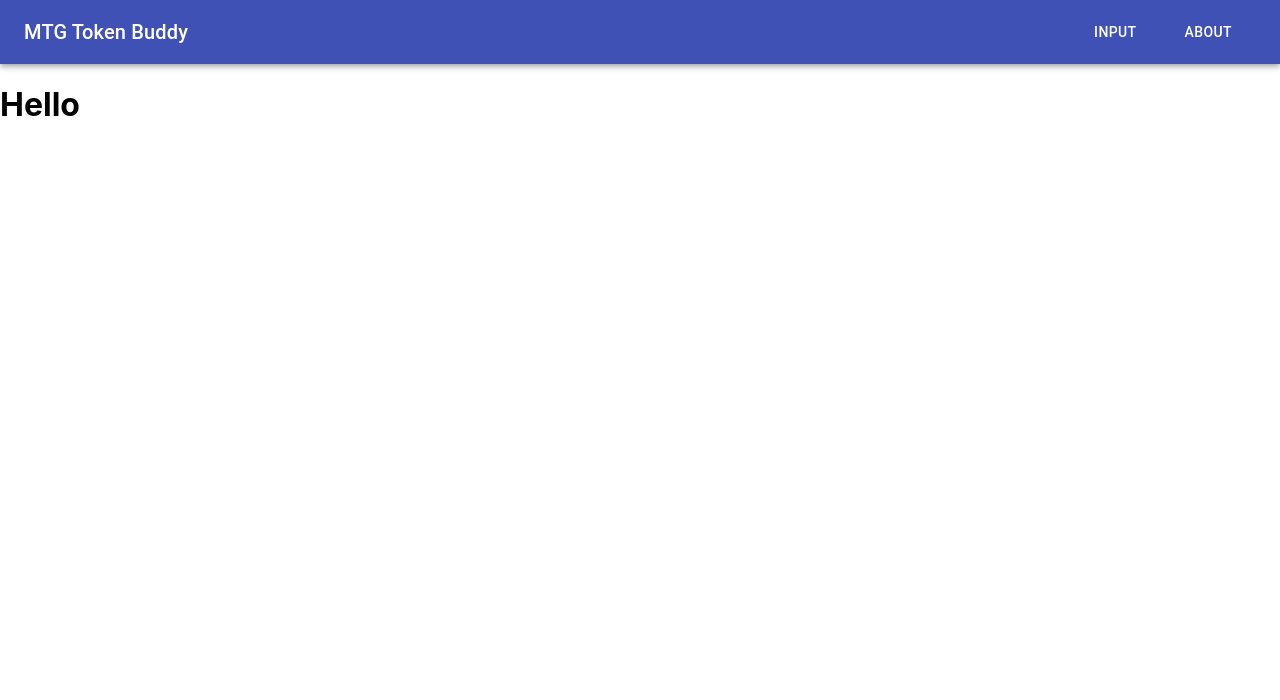
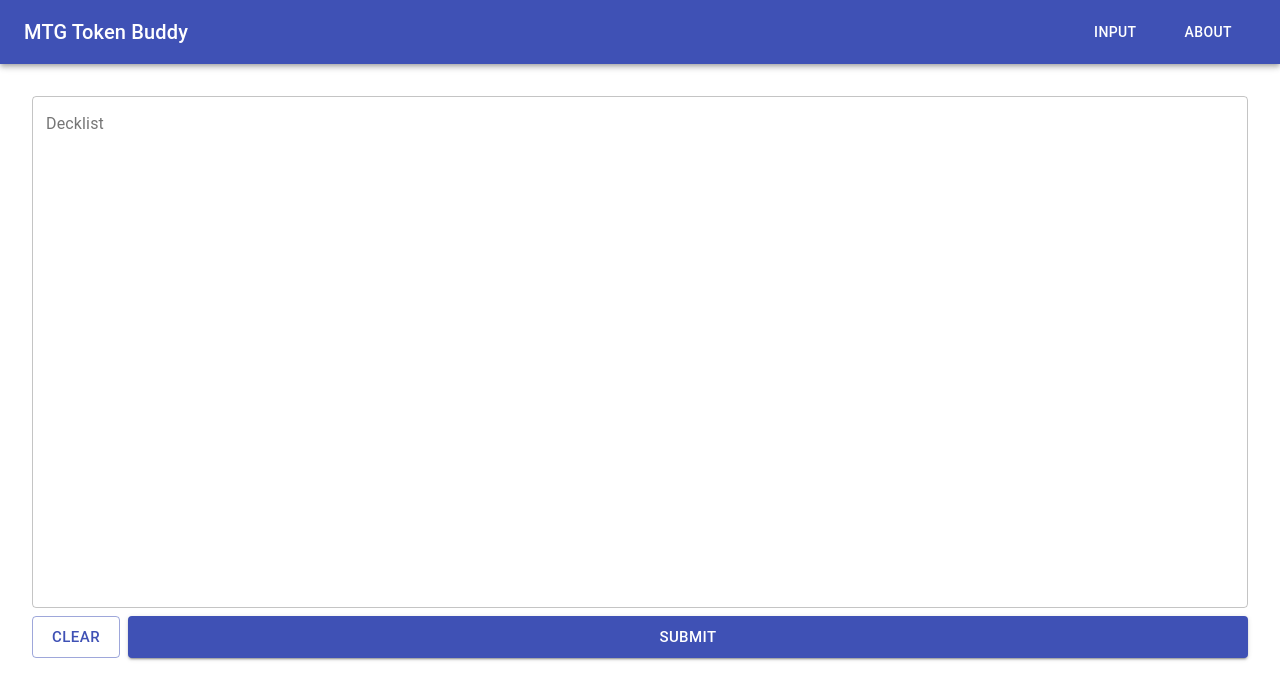
Before and after one commit to NandaScott/mtg-token-buddy, a React (Create React App) app: page /input in a window 1280 px wide. Shown: the top 700 px of the page. Built offline with nearby package versions, Linux system fonts and the light colour scheme.

Commit message:
Checkpoint

```diff
--- a/package.json
+++ b/package.json
@@ -5,6 +5,7 @@
   "dependencies": {
     "@material-ui/core": "^4.12.2",
     "@material-ui/icons": "^4.11.2",
+    "@material-ui/lab": "^4.0.0-alpha.60",
     "@testing-library/jest-dom": "^5.14.1",
     "@testing-library/react": "^11.2.7",
     "@testing-library/user-event": "^12.8.3",
--- /dev/null
+++ b/src/components/decklist-input/decklist-input.tsx
@@ -0,0 +1,35 @@
+import React from 'react';
+import { Box, TextField } from '@material-ui/core';
+
+interface DecklistInputProps {
+  currentInput: string;
+  error?: boolean;
+  handleInput: (
+    e: React.ChangeEvent<HTMLTextAreaElement | HTMLInputElement>,
+  ) => void;
+  className?: string;
+}
+
+export default function DecklistInput(props: DecklistInputProps) {
+  const { currentInput, handleInput, error, className } = props;
+
+  return (
+    <Box flexGrow={1} className={className}>
+      <TextField
+        error={error}
+        onChange={handleInput}
+        value={currentInput}
+        fullWidth
+        multiline
+        rows={25}
+        variant="outlined"
+        label="Decklist"
+      />
+    </Box>
+  );
+}
+
+DecklistInput.defaultProps = {
+  error: false,
+  className: '',
+};
--- /dev/null
+++ b/src/components/snackbars/alert.tsx
@@ -0,0 +1,26 @@
+import React from 'react';
+import MuiAlert, { Color } from '@material-ui/lab/Alert';
+import { Children } from 'interfaces/util-interfaces';
+
+interface AlertProps extends Children {
+  onClose?: (e: React.SyntheticEvent) => void;
+  severity?: Color;
+}
+
+const Alert = ({ onClose, severity, children }: AlertProps) => (
+  <MuiAlert
+    elevation={6}
+    variant="filled"
+    onClose={onClose}
+    severity={severity}
+  >
+    {children}
+  </MuiAlert>
+);
+
+Alert.defaultProps = {
+  onClose: undefined,
+  severity: undefined,
+};
+
+export default Alert;
--- /dev/null
+++ b/src/components/snackbars/custom-snackbars.tsx
@@ -0,0 +1,47 @@
+import React from 'react';
+import { Snackbar, SnackbarCloseReason } from '@material-ui/core';
+import Alert from './alert';
+
+interface CustomSnackbarsProps {
+  open: boolean;
+  message: string;
+  snackbarControl: React.Dispatch<
+    React.SetStateAction<{
+      in: boolean;
+      message: string;
+    }>
+  >;
+}
+
+export default function CustomSnackbars(props: CustomSnackbarsProps) {
+  const { open, message, snackbarControl } = props;
+
+  const handleClose = (
+    event: React.SyntheticEvent,
+    reason: SnackbarCloseReason,
+  ) => {
+    if (reason === 'clickaway') {
+      return;
+    }
+
+    snackbarControl({ in: false, message: '' });
+  };
+
+  const alertClose = (e: React.SyntheticEvent) =>
+    snackbarControl({ in: false, message: '' });
+
+  return (
+    <div>
+      <Snackbar
+        open={open}
+        autoHideDuration={6000}
+        onClose={handleClose}
+        anchorOrigin={{ horizontal: 'right', vertical: 'bottom' }}
+      >
+        <Alert onClose={alertClose} severity="error">
+          {message}
+        </Alert>
+      </Snackbar>
+    </div>
+  );
+}
--- /dev/null
+++ b/src/interfaces/util-interfaces.ts
@@ -0,0 +1,5 @@
+import React from 'react';
+
+export interface Children {
+  children?: React.ReactNode;
+}
--- a/src/pages/input-page/input-page.tsx
+++ b/src/pages/input-page/input-page.tsx
@@ -1,6 +1,94 @@
-import React from 'react';
+import React, { useState, useCallback } from 'react';
+import { Box, Button, makeStyles } from '@material-ui/core';
+import DecklistInput from 'components/decklist-input/decklist-input';
+import CustomSnackbars from 'components/snackbars/custom-snackbars';
+import { parser, validateInput } from 'utils/utils';
 import { InputPageProps } from './input-page-interfaces';
 
+const useStyles = makeStyles((theme) => ({
+  input: {
+    marginBottom: theme.spacing(),
+  },
+  buttonWrapper: {
+    display: 'flex',
+    margin: theme.spacing(1, 0),
+  },
+  button: {
+    flexGrow: 1,
+    marginLeft: theme.spacing(),
+  },
+}));
+
 export default function InputPage(props: InputPageProps) {
-  return <h1>Hello</h1>;
+  const classes = useStyles();
+  const [decklist, setDecklist] = useState('');
+  const [inputError, setInputError] = useState(false);
+  const [snackbar, setSnackbar] = useState({
+    in: false,
+    message: '',
+  });
+
+  const validate = useCallback(() => {
+    const decklistMatches = validateInput(decklist);
+
+    if (decklistMatches) {
+      const parsedDecklist = parser(decklist);
+      console.log(parsedDecklist);
+      // api call
+    } else {
+      setInputError(true);
+      setSnackbar({ in: true, message: 'Format does not match' });
+    }
+  }, [decklist]);
+
+  const handleInput = useCallback(
+    (e: React.ChangeEvent<HTMLTextAreaElement | HTMLInputElement>) => {
+      setDecklist(e.target.value);
+      if (inputError) {
+        setInputError(false);
+      }
+    },
+    [inputError],
+  );
+
+  return (
+    <Box
+      flexDirection="column"
+      alignItems="center"
+      justifyContent="flex-start"
+      padding={4}
+    >
+      <DecklistInput
+        error={inputError}
+        handleInput={handleInput}
+        currentInput={decklist}
+        className={classes.input}
+      />
+      <Box
+        flexDirection="row"
+        alignItems="flex-start"
+        justifyContent="flex-start"
+        className={classes.buttonWrapper}
+      >
+        <Button variant="outlined" size="large" color="primary">
+          Clear
+        </Button>
+        <Button
+          onClick={validate}
+          fullWidth
+          variant="contained"
+          size="large"
+          color="primary"
+          className={classes.button}
+        >
+          Submit
+        </Button>
+      </Box>
+      <CustomSnackbars
+        open={snackbar.in}
+        message={snackbar.message}
+        snackbarControl={setSnackbar}
+      />
+    </Box>
+  );
 }
--- /dev/null
+++ b/src/utils/utils.ts
@@ -0,0 +1,11 @@
+export const parser = (input: string) => {
+  const output = input.split('\n').filter((val) => val !== '');
+  const splitEach = output.map((val) => val.match(/[^\dx\s]+/g)?.join(' '));
+  const toObjectArray = splitEach.map((val) => ({ name: val }));
+  return toObjectArray;
+};
+
+export const validateInput = (input: string) => {
+  const regexTest = new RegExp(/(\dx\s+|\d\s+)(.*)/g);
+  return regexTest.test(input);
+};
```
Also changed, not shown: .eslintrc.json, 1 other file (tests, documents, lock files or other folders).
